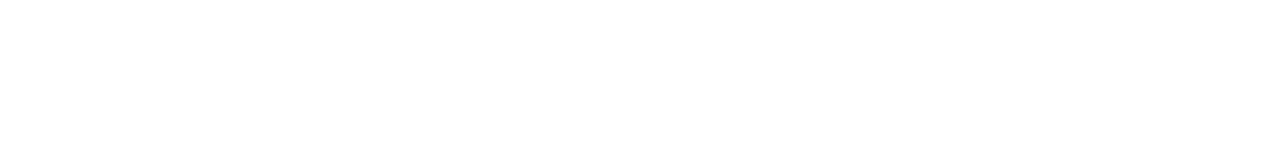
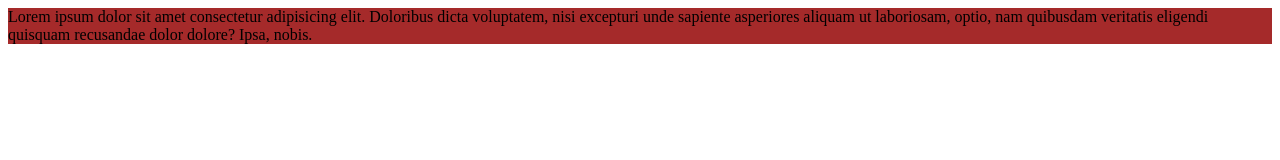
Before and after one commit to parvezelias375/my-first-github-repo, a plain HTML site: page index.html in a window 1280 px wide. Drawn offline with Linux system fonts and the light colour scheme.

Commit message:
added the first blog

```diff
--- a/index.html
+++ b/index.html
@@ -4,8 +4,10 @@
     <meta charset="UTF-8">
     <meta name="viewport" content="width=device-width, initial-scale=1.0">
     <title>My First Github Repo</title>
+    <link rel="stylesheet" href="styles/styles.css">
 </head>
 <body>
+    <div>Lorem ipsum dolor sit amet consectetur adipisicing elit. Doloribus dicta voluptatem, nisi excepturi unde sapiente asperiores aliquam ut laboriosam, optio, nam quibusdam veritatis eligendi quisquam recusandae dolor dolore? Ipsa, nobis.</div>
 
 </body>
 </html>
--- /dev/null
+++ b/styles/styles.css
@@ -0,0 +1,3 @@
+div{
+    background-color: brown;
+}
```
